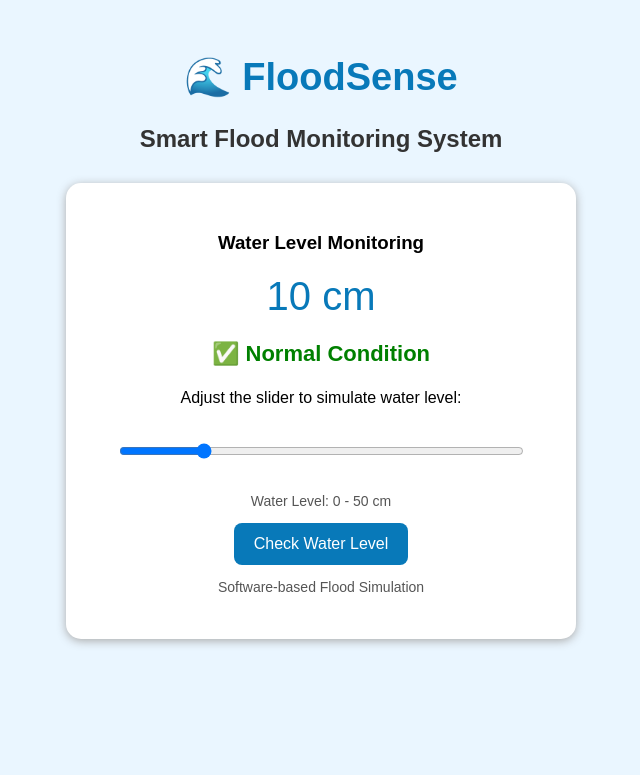
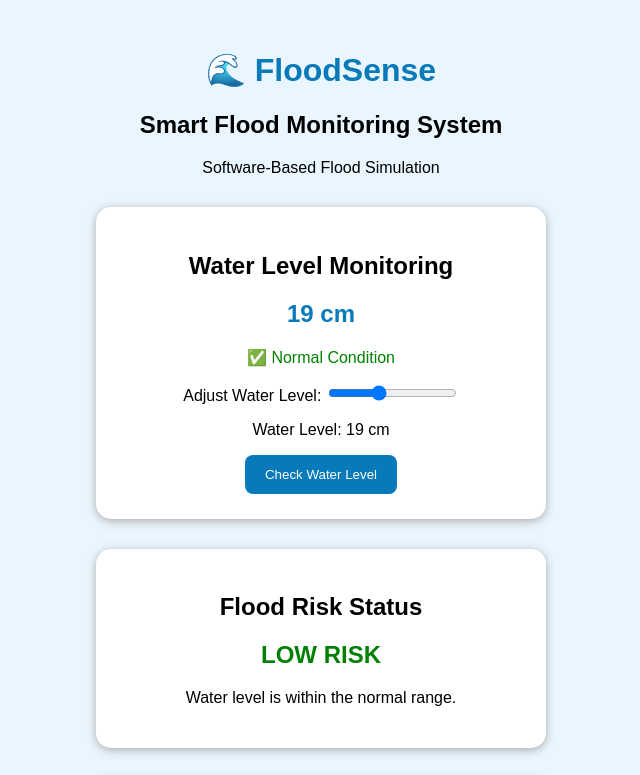
Before and after one commit to Payal-Nimbal/FloodSense, a plain HTML site: page index.html in a window 1280 px wide. Both pictures are taken after a click on the button "Check Water Level". Shown: the top 775 px of the page, without its empty margins (319-959 px from the left). Drawn offline with Linux system fonts and the light colour scheme.

Commit message:
Update index.html

```diff
--- a/index.html
+++ b/index.html
@@ -5,132 +5,145 @@
     <meta name="viewport" content="width=device-width, initial-scale=1.0">
     <title>FloodSense - Smart Flood Monitoring</title>
     <link rel="stylesheet" href="style.css">
-
-    <style>
-        body {
-            font-family: Arial, sans-serif;
-            background: #eaf6ff;
-            text-align: center;
-            margin: 0;
-            padding: 30px;
-        }
-
-        h1 {
-            color: #0879b9;
-            font-size: 38px;
-        }
-
-        h2 {
-            color: #333;
-        }
-
-        .card {
-            background: white;
-            padding: 30px;
-            margin: 30px auto;
-            max-width: 450px;
-            border-radius: 15px;
-            box-shadow: 0 2px 10px #aaa;
-        }
-
-        .level {
-            font-size: 40px;
-            color: #0879b9;
-            margin: 20px;
-        }
-
-        #status {
-            font-size: 22px;
-            font-weight: bold;
-        }
-
-        input[type="range"] {
-            width: 90%;
-            margin: 20px 0;
-            cursor: pointer;
-        }
-
-        button {
-            padding: 12px 20px;
-            background: #0879b9;
-            color: white;
-            border: none;
-            border-radius: 8px;
-            cursor: pointer;
-            font-size: 16px;
-        }
-
-        button:hover {
-            background: #055b8a;
-        }
-
-        .info {
-            color: #555;
-            font-size: 14px;
-        }
-    </style>
 </head>
 
 <body>
 
+    <!-- FEATURE 1: HEADER -->
+    <header>
         <h1>🌊 FloodSense</h1>
         <h2>Smart Flood Monitoring System</h2>
+        <p>Software-Based Flood Simulation</p>
+    </header>
 
-    <div class="card">
+    <main>
 
-        <h3>Water Level Monitoring</h3>
+        <!-- FEATURE 2: WATER LEVEL MONITORING -->
+        <section class="card">
+            <h2>Water Level Monitoring</h2>
 
-        <p class="level" id="water">10 cm</p>
+            <h1 id="water">19 cm</h1>
 
-        <h3 id="status">✅ Normal Condition</h3>
+            <p id="status">✅ Normal Condition</p>
 
-        <p>Adjust the slider to simulate water level:</p>
+            <label for="waterSlider">
+                Adjust Water Level:
+            </label>
 
-        <input type="range"
+            <input
+                type="range"
                 id="waterSlider"
                 min="0"
                 max="50"
-               value="10"
-               oninput="checkLevel()">
+                value="19"
+                oninput="updateWaterLevel()"
+            >
 
-        <p class="info">
-            Water Level: 0 - 50 cm
-        </p>
+            <p>Water Level: <span id="sliderValue">19</span> cm</p>
 
             <button onclick="checkLevel()">
                 Check Water Level
             </button>
+        </section>
 
-        <p class="info">
-            Software-based Flood Simulation
+        <!-- FEATURE 3: FLOOD RISK STATUS -->
+        <section class="card">
+            <h2>Flood Risk Status</h2>
+
+            <h2 id="risk">LOW RISK</h2>
+
+            <p id="riskDescription">
+                Water level is within the normal range.
+            </p>
+        </section>
+
+        <!-- FEATURE 4: ALERT MESSAGE -->
+        <section class="card">
+            <h2>Flood Alert Notification</h2>
+
+            <p id="alert">
+                ✅ No Flood Alert. Safe Condition.
             </p>
 
-    </div>
+            <p id="recommendation">
+                Continue monitoring the water level.
+            </p>
+        </section>
+
+    </main>
+
+    <footer>
+        <p>FloodSense © 2026 | Smart Flood Monitoring System</p>
+        <p>Simulation Mode - No Hardware Required</p>
+    </footer>
 
     <script>
 
-        function checkLevel() {
+        // INITIAL WATER LEVEL
+        let currentLevel = 19;
 
-            let level = Number(
+        // UPDATE WATER LEVEL USING SLIDER
+        function updateWaterLevel() {
+
+            currentLevel = Number(
                 document.getElementById("waterSlider").value
             );
 
-            document.getElementById("water").innerHTML =
-                level + " cm";
+            document.getElementById("sliderValue").innerHTML =
+                currentLevel;
 
+            checkLevel();
+        }
+
+        // CHECK FLOOD LEVEL
+        function checkLevel() {
+
+            let water = document.getElementById("water");
             let status = document.getElementById("status");
+            let risk = document.getElementById("risk");
+            let description =
+                document.getElementById("riskDescription");
+            let alert = document.getElementById("alert");
+            let recommendation =
+                document.getElementById("recommendation");
 
-            if (level < 20) {
+            water.innerHTML = currentLevel + " cm";
+
+            if (currentLevel < 20) {
 
                 status.innerHTML = "✅ Normal Condition";
                 status.style.color = "green";
 
+                risk.innerHTML = "LOW RISK";
+                risk.style.color = "green";
+
+                description.innerHTML =
+                    "Water level is within the normal range.";
+
+                alert.innerHTML =
+                    "✅ No Flood Alert. Safe Condition.";
+
+                recommendation.innerHTML =
+                    "Continue monitoring the water level.";
+
             }
 
-            else if (level < 35) {
+            else if (currentLevel < 35) {
 
-                status.innerHTML = "⚠️ Warning! Water Rising";
+                status.innerHTML = "⚠️ WARNING! Water Rising";
                 status.style.color = "orange";
+
+                risk.innerHTML = "MEDIUM RISK";
+                risk.style.color = "orange";
+
+                description.innerHTML =
+                    "Water level is increasing. Stay alert.";
+
+                alert.innerHTML =
+                    "⚠️ Warning! Water level is rising.";
+
+                recommendation.innerHTML =
+                    "Be prepared and monitor the situation.";
 
             }
 
@@ -139,9 +152,31 @@
                 status.innerHTML = "🚨 FLOOD ALERT!";
                 status.style.color = "red";
 
+                risk.innerHTML = "HIGH RISK";
+                risk.style.color = "red";
+
+                description.innerHTML =
+                    "Dangerous water level detected.";
+
+                alert.innerHTML =
+                    "🚨 FLOOD ALERT! High water level detected.";
+
+                recommendation.innerHTML =
+                    "Move to a safe location and contact emergency services.";
+
+                alertMessage();
+            }
         }
 
+        // FLOOD ALERT NOTIFICATION
+        function alertMessage() {
+            if (currentLevel >= 35) {
+                console.log("FLOOD ALERT! High water level detected.");
             }
+        }
+
+        // INITIAL DISPLAY
+        checkLevel();
 
     </script>
 
```
Lines whose indentation alone changed are shown as unchanged.
